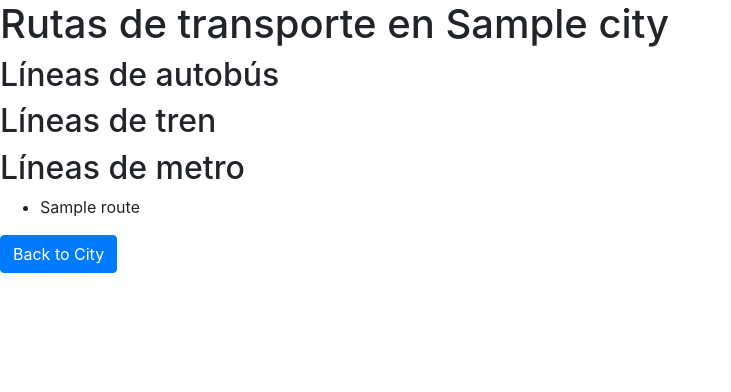
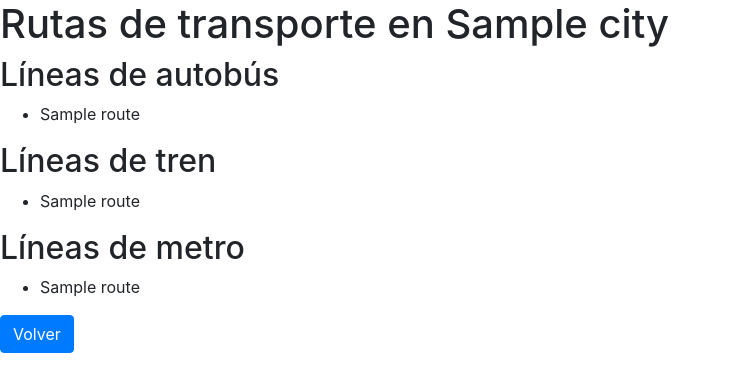
Before and after one commit to jaimegallegoo/TFG-Integration-of-SUMO-in-the-FIWARE-ecosystem, a Flask app: template web/templates/routes.html in a window 1280 px wide. Shown: the top 392 px of the page, without its empty margins (0-731 px from the left). Run offline with Flask 2, Linux system fonts and the light colour scheme; the template is opened without the code that fills it: most values are stand-ins (such as "Sample title", 1, 10 or a date in 2020); some libraries are stand-ins or nearby versions.

Commit message:
Dividir las rutas por categorías

```diff
--- a/scripts/web-server/server.py
+++ b/scripts/web-server/server.py
@@ -54,11 +54,23 @@ def routes(city):
     # Fetch data from the Orion Context Broker
     routes_response = requests.get(f'http://orion:1026/v2/entities/?type=PublicTransportRoute&options=keyValues&q=address.addressLocality=={city.capitalize()}')
 
-    # Convert the response to JSON
+    # Fetch the bus routes
+    bus_routes_response = requests.get(f'http://orion:1026/v2/entities/?type=PublicTransportRoute&options=keyValues&q=address.addressLocality=={city.capitalize()};transportationType==3')
+
+    # Fetch the train routes
+    train_routes_response = requests.get(f'http://orion:1026/v2/entities/?type=PublicTransportRoute&options=keyValues&q=address.addressLocality=={city.capitalize()};transportationType==2')
+
+    # Fetch the subway routes
+    subway_routes_response = requests.get(f'http://orion:1026/v2/entities/?type=PublicTransportRoute&options=keyValues&q=address.addressLocality=={city.capitalize()};transportationType==1')
+
+    # Convert the responses to JSON
     routes = routes_response.json()
+    bus_routes = bus_routes_response.json()
+    train_routes = train_routes_response.json()
+    subway_routes = subway_routes_response.json()
 
     # Pass the data to the template
-    return render_template('routes.html', city=city, routes=routes)
+    return render_template('routes.html', city=city, routes=routes, bus_routes=bus_routes, train_routes=train_routes, subway_routes=subway_routes)
 
 # Serve the stops.html file
 @app.route('/cities/<city>/stops')
--- a/web/templates/routes.html
+++ b/web/templates/routes.html
@@ -11,17 +11,29 @@
 
     <h2>Líneas de autobús</h2>
 
+    <ul>
+        {% for route in bus_routes %}
+        <li>{{ route.name }}</li>
+        {% endfor %}
+    </ul>
+
     <h2>Líneas de tren</h2>
+
+    <ul>
+        {% for route in train_routes %}
+        <li>{{ route.name }}</li>
+        {% endfor %}
+    </ul>
 
     <h2>Líneas de metro</h2>
 
     <ul>
-        {% for route in routes %}
+        {% for route in subway_routes %}
         <li>{{ route.name }}</li>
         {% endfor %}
     </ul>
 
-    <a href="/" class="btn btn-primary">Back to City</a>
+    <a href="/" class="btn btn-primary">Volver</a>
 </body>
 
 </html>
```
